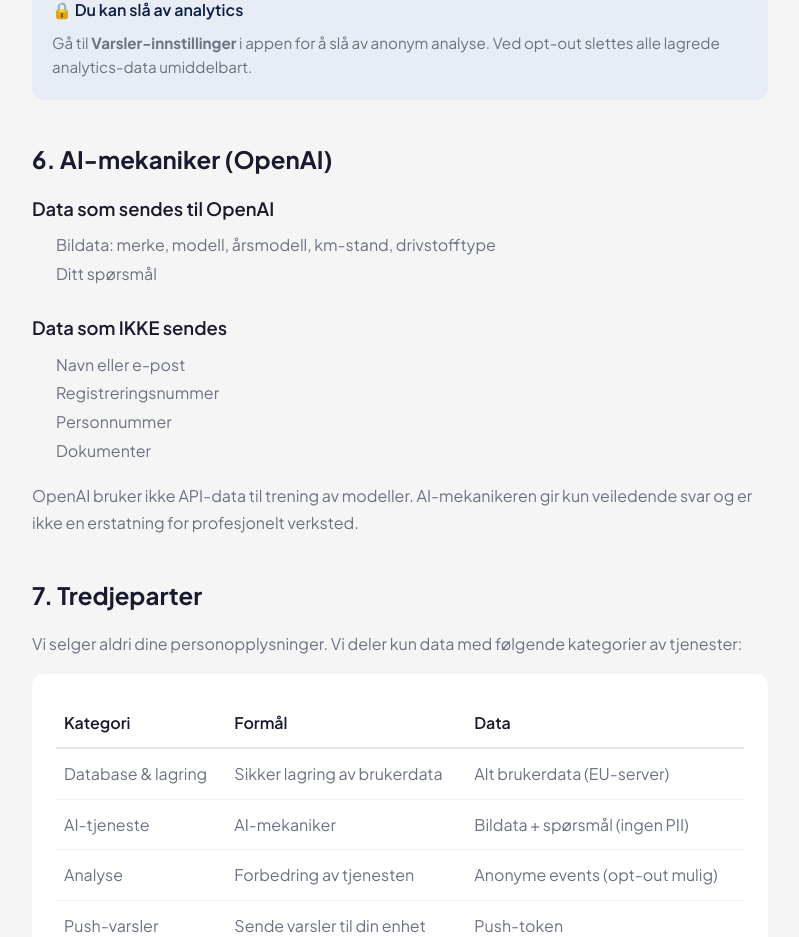
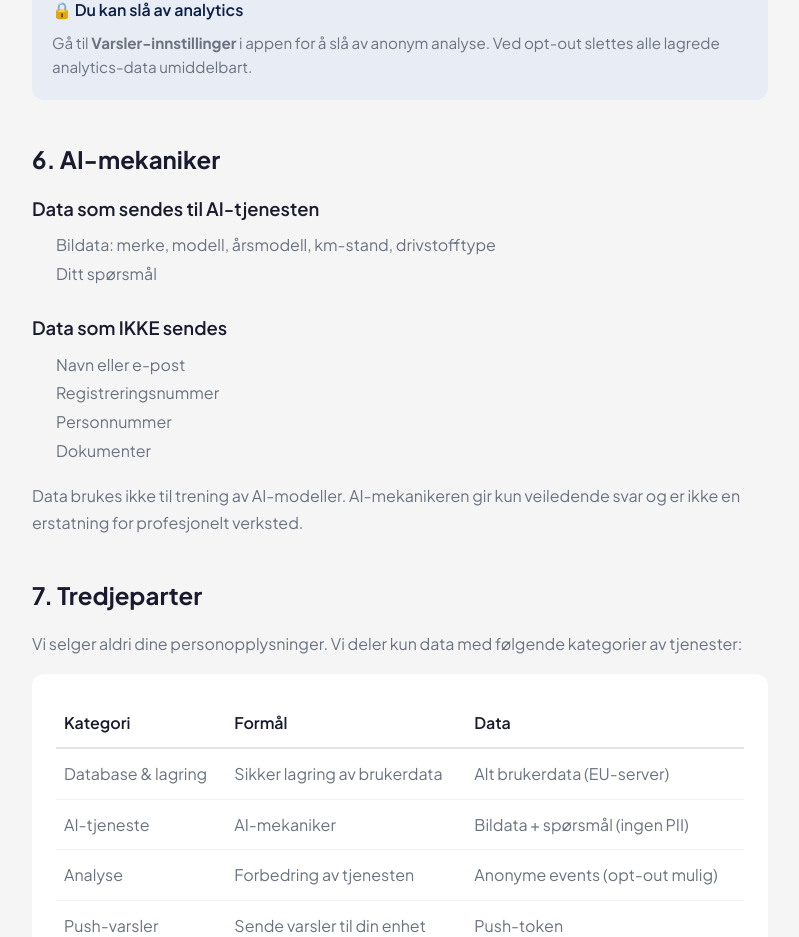
Before and after one commit to bseyhan/vasly-web, a Next.js app: page /personvern in a window 1280 px wide. Shown: the part 2495-3432 px from the top of the page, without its empty margins (240-1039 px from the left). Built offline with nearby package versions, Linux system fonts and the light colour scheme.

Commit message:
Remove OpenAI reference from privacy policy

```diff
--- a/src/app/personvern/page.tsx
+++ b/src/app/personvern/page.tsx
@@ -157,9 +157,9 @@
 
           {/* 6. AI-mekaniker */}
           <section>
-            <h2 style={{ fontSize: '1.5rem', fontWeight: 700, marginBottom: '1rem', color: 'var(--text-primary)' }}>6. AI-mekaniker (OpenAI)</h2>
+            <h2 style={{ fontSize: '1.5rem', fontWeight: 700, marginBottom: '1rem', color: 'var(--text-primary)' }}>6. AI-mekaniker</h2>
 
-            <h3 style={{ fontSize: '1.15rem', fontWeight: 600, marginBottom: '0.5rem', color: 'var(--text-primary)' }}>Data som sendes til OpenAI</h3>
+            <h3 style={{ fontSize: '1.15rem', fontWeight: 600, marginBottom: '0.5rem', color: 'var(--text-primary)' }}>Data som sendes til AI-tjenesten</h3>
             <ul style={{ color: 'var(--text-secondary)', lineHeight: 1.8, marginBottom: '1.5rem', paddingLeft: '1.5rem' }}>
               <li>Bildata: merke, modell, årsmodell, km-stand, drivstofftype</li>
               <li>Ditt spørsmål</li>
@@ -173,7 +173,7 @@
               <li>Dokumenter</li>
             </ul>
             <p style={{ color: 'var(--text-secondary)', lineHeight: 1.7 }}>
-              OpenAI bruker ikke API-data til trening av modeller. AI-mekanikeren gir kun veiledende
+              Data brukes ikke til trening av AI-modeller. AI-mekanikeren gir kun veiledende
               svar og er ikke en erstatning for profesjonelt verksted.
             </p>
           </section>
```
